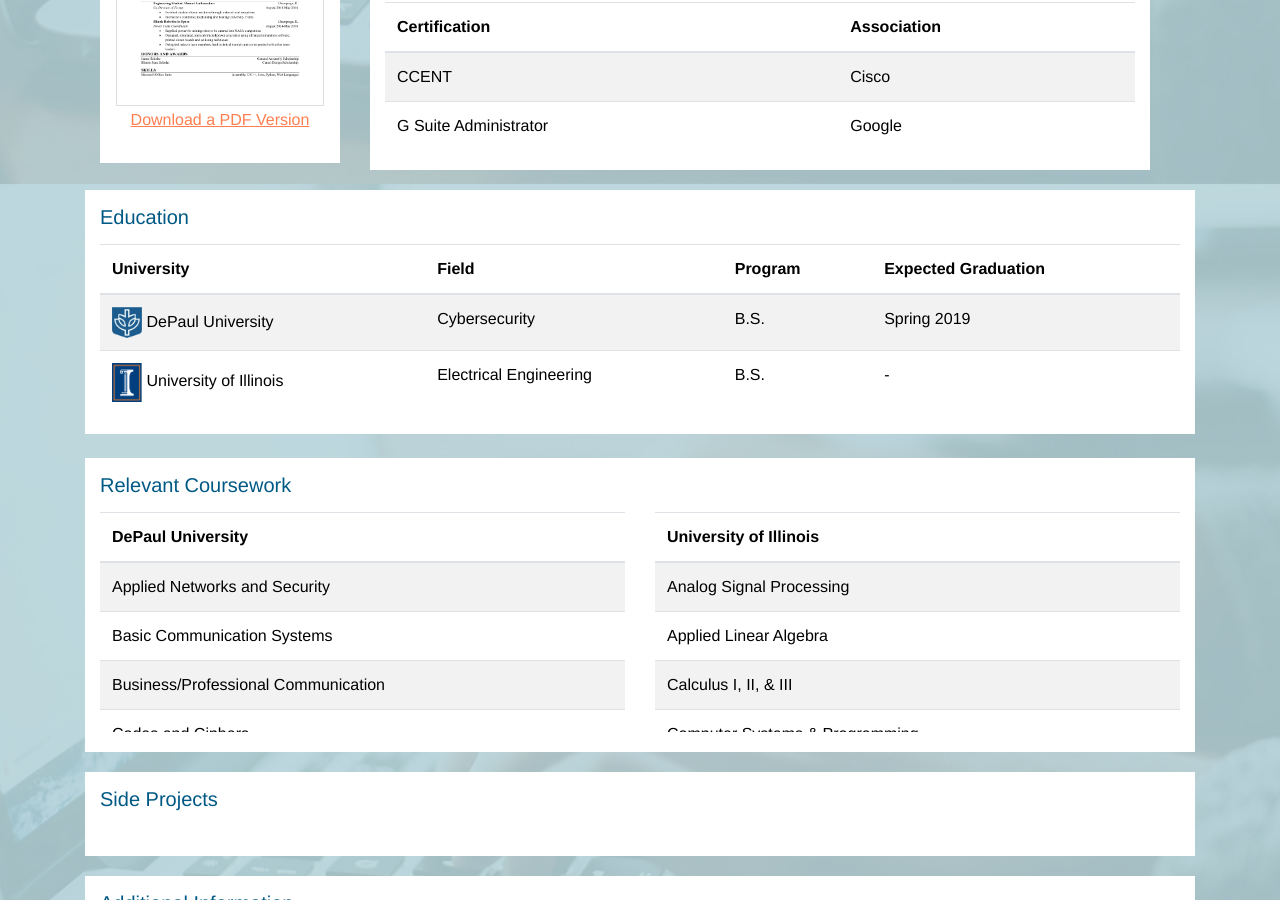
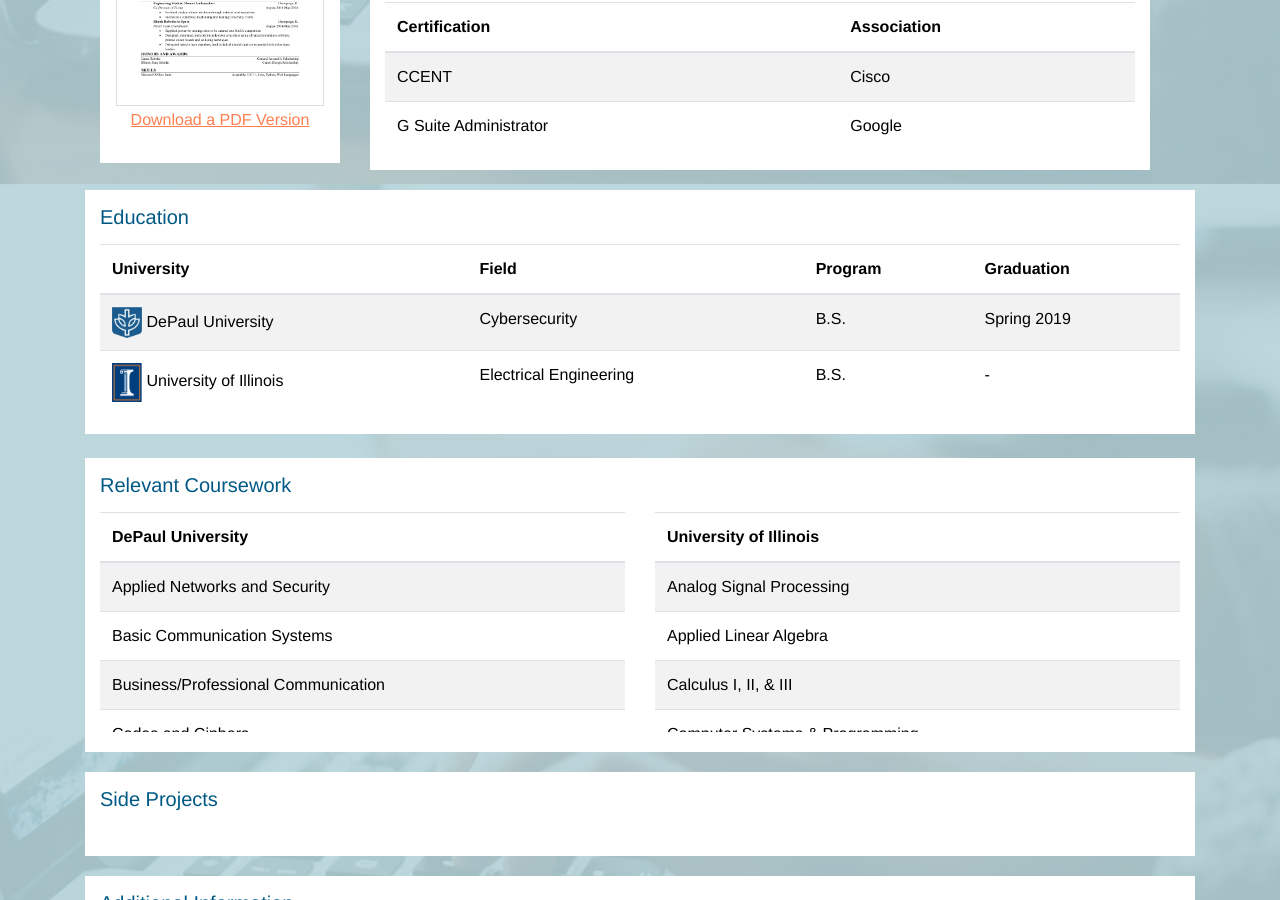
Before and after one commit to jrabinowitz2/jrabinowitz2.github.io, a Jekyll site: the page built from index.html, in a window 1280 px wide and 900 px high, scrolled down 716 px. Built offline with Jekyll 4.4.1, drawn with Linux system fonts in a browser that asks for light colours; nearby versions of some CDN libraries; comment, search, counter and statistics services are not loaded.

Commit message:
Update section_education.html

```diff
--- a/_includes/section_education.html
+++ b/_includes/section_education.html
@@ -10,7 +10,7 @@
 						<th><a style="cursor: pointer;">University</a></th>
 						<th><a style="cursor: pointer;">Field</a></th>
 						<th><a style="cursor: pointer;">Program</a></th>
-						<th class="hidden-sm hidden-xs" ><a style="cursor: pointer;">Expected Graduation</a></th>
+						<th class="hidden-sm hidden-xs" ><a style="cursor: pointer;">Graduation</a></th>
 					</tr>
 				</thead>
 				<tbody>
```
